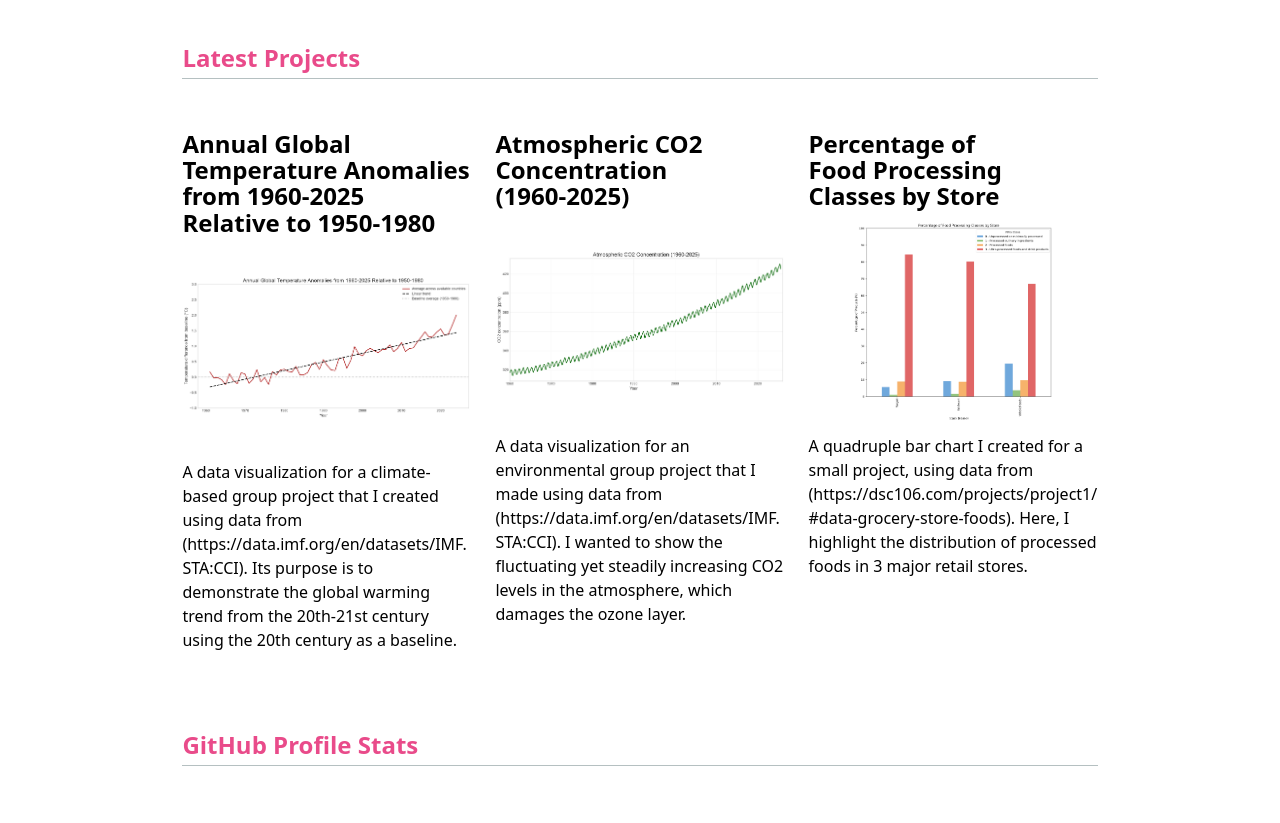
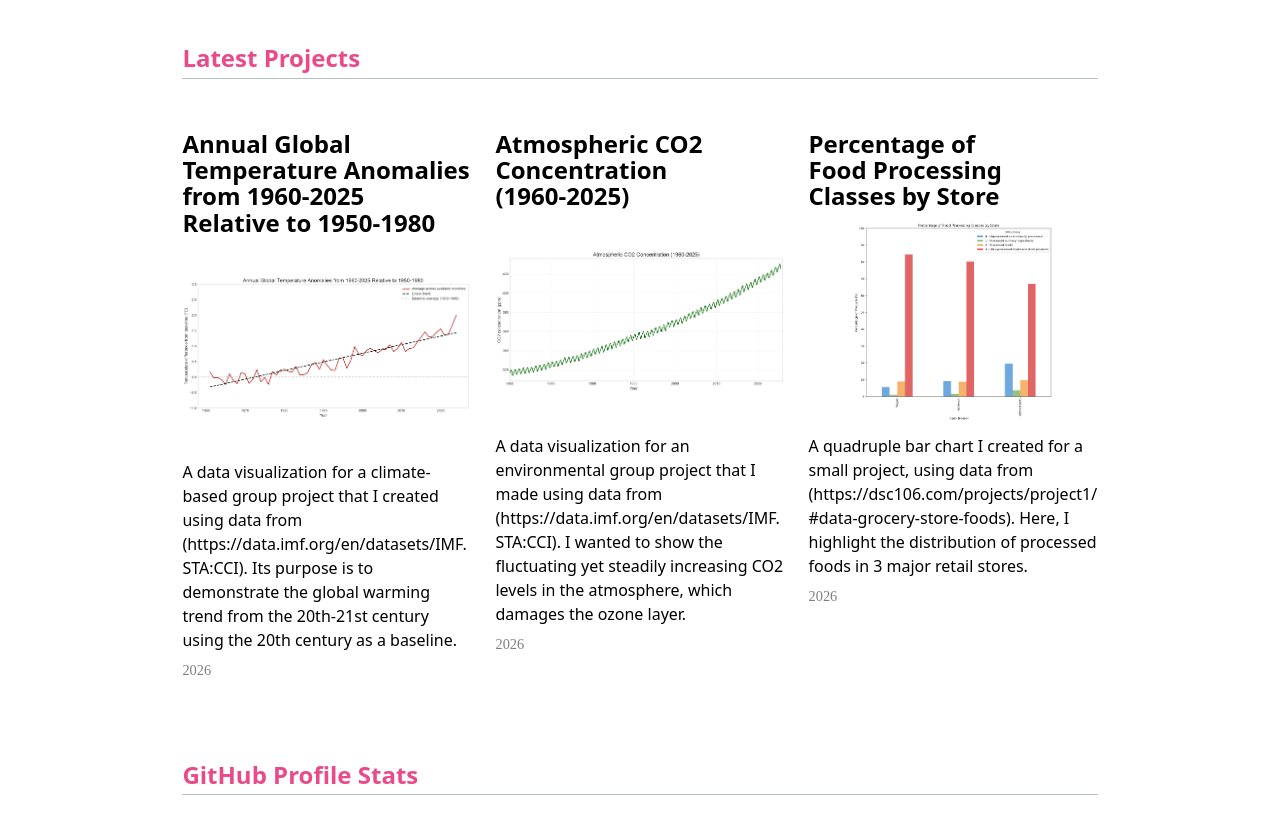
Before and after one commit to jbourdlaies/portfolio, a plain HTML site: page index.html in a window 1280 px wide. Shown: the part 221-1044 px from the top of the page. Drawn offline with Linux system fonts and the light colour scheme; no server answers.

Commit message:
Step 0.1

```diff
--- a/global.js
+++ b/global.js
@@ -107,7 +107,10 @@ export function renderProjects(projects, containerElement, headingLevel = 'h2')
     article.innerHTML = `
       <${headingLevel}>${project.title}</${headingLevel}>
       <img src="${project.image}" alt="${project.title}">
-      <p>${project.description}</p>
+      <div class="project-text">
+        <p>${project.description}</p>
+        <p class="project-year">${project.year}</p>
+      </div>
     `;
 
     containerElement.appendChild(article);
--- a/style.css
+++ b/style.css
@@ -114,6 +114,23 @@ img {
   margin: 0;
 }
 
+.project-text {
+  display: flex;
+  flex-direction: column;
+  gap: 0.5em;
+}
+
+.project-text p {
+  margin: 0;
+}
+
+.project-year {
+  color: gray;
+  font-family: Baskerville, serif;
+  font-variant-numeric: oldstyle-nums;
+  font-size: 0.9em;
+}
+
 @media (max-width: 700px) {
   .projects {
     grid-template-columns: repeat(2, minmax(0, 1fr));
```
Also changed, not shown: 1 other file.
